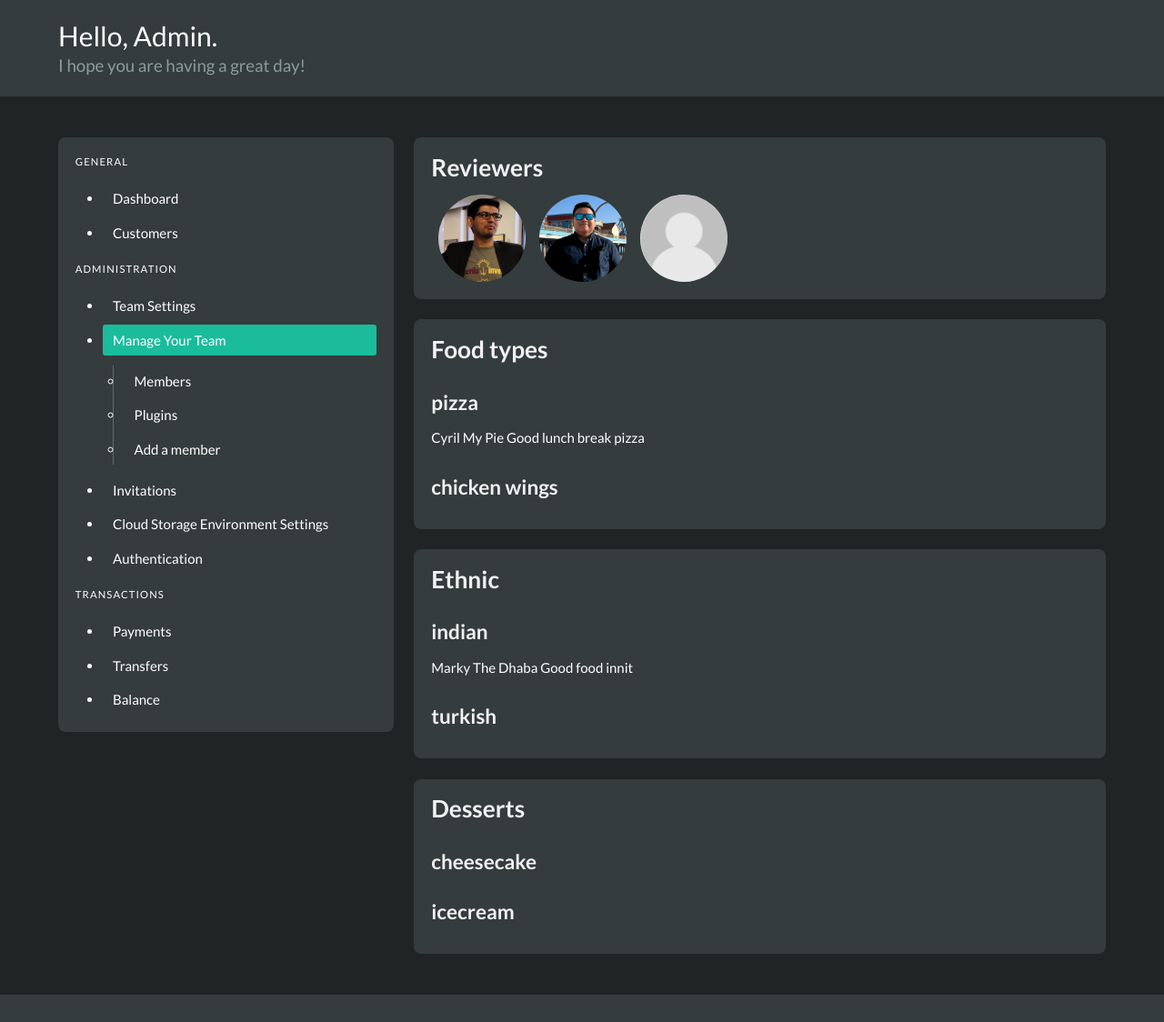
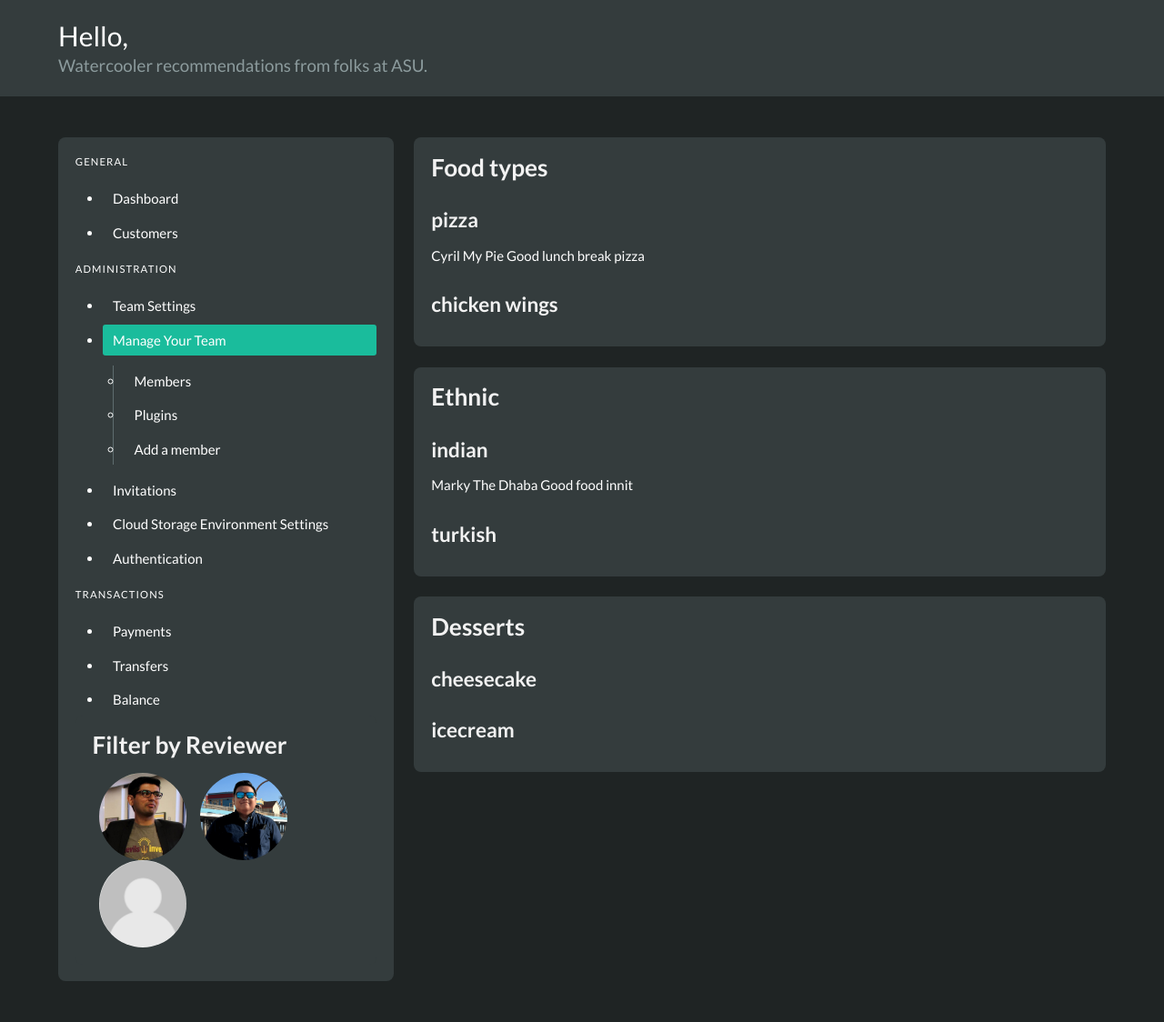
Before and after one commit to Phoenix-Effect/mmfood, a Flask app: page / in a window 1280 px wide. Shown: the whole page at 91% size. Before the commit the page ends 1094 px from the top, so only its background shows below. Run offline with Flask 2, Linux system fonts and the light colour scheme.

Commit message:
Last commit for ze night

```diff
--- a/main.py
+++ b/main.py
@@ -62,7 +62,7 @@ def get_formatted_data():
 @app.route("/")
 def home():
     context = {
-        "title": "Hello Title",
+        "title": "Food, we need food!",
         "description": "No you",
         "reviewers": data['reviewers'],
         "big_data": get_formatted_data()
--- a/templates/home.jinja
+++ b/templates/home.jinja
@@ -15,10 +15,10 @@
     <div class="hero-body">
       <div class="container">
         <h1 class="title">
-          Hello, Admin.
+          Hello,
         </h1>
         <h2 class="subtitle">
-          I hope you are having a great day!
+          Watercooler recommendations from folks at ASU.
         </h2>
       </div>
     </div>
@@ -87,11 +87,8 @@
               </ul>
             </aside>
 
-          </div>
-        </div>
-        <div class="column is-8">
           <div class="box content">
-            <h2>Reviewers</h2>
+            <h2>Filter by Reviewer</h2>
             {% for reviewer in reviewers %}
             <div class="reviewer">
               <figure class="image is-96x96">
@@ -102,6 +99,11 @@
             {% endfor %}
             <div class="clear"></div>
           </div>
+
+          </div>
+        </div>
+        <div class="column is-8">
+
 
           {% for key, parent in big_data.items() %}
           <div class="box content">
```
